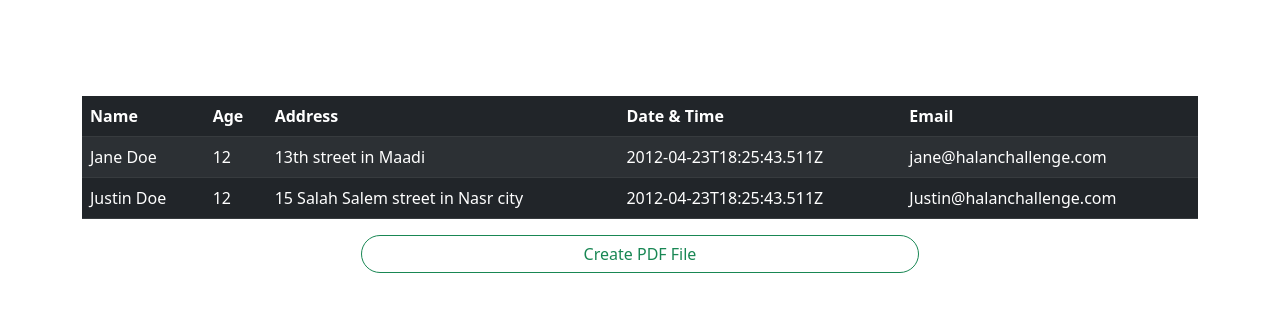
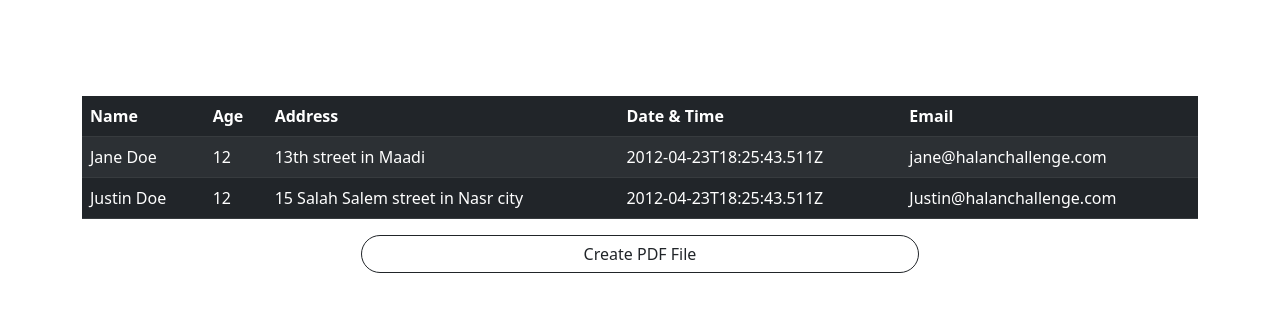
Before and after one commit to HosamSaleh1/HalanChallengesFrontEnd, an Angular app: page / in a window 1280 px wide. Shown: the top 312 px of the page. Built offline with nearby package versions, Linux system fonts and the light colour scheme.

Commit message:
editing the button style & the pdf output

```diff
--- a/src/app/table/table/table.component.html
+++ b/src/app/table/table/table.component.html
@@ -24,6 +24,6 @@
         </div>
     </div>
     <div class="col amt-3 text-center">
-        <button class="btn btn-outline-success rounded-pill " style="width: 50%" (click)="createPdf()">Create PDF File</button>
+        <button class="btn btn-outline-dark rounded-pill " style="width: 50%" (click)="createPdf()">Create PDF File</button>
     </div>
 </div>
--- a/src/app/table/table/table.component.ts
+++ b/src/app/table/table/table.component.ts
@@ -19,11 +19,11 @@ export class TableComponent implements OnInit {
 
   title = 'Users Table';
 
-  head = [['ID', 'NAME', 'Age', 'Address','Date & Time','Email']]
+  head = [[ 'NAME', 'Age', 'Address','Date & Time','Email']]
 
   data = [
-    [1, 'Jane Doe',12, '13th street in Maadi','2012-04-23T18:25:43.511Z', 'jane@halanchallenge.com'],
-    [2, 'Justin Doe', 12,'15 Salah Salem street in Nasr city','2012-04-23T18:25:43.511Z', 'Justin@halanchallenge.com']
+    ['Jane Doe',12, '13th street in Maadi','2012-04-23T18:25:43.511Z', 'jane@halanchallenge.com'],
+    ['Justin Doe', 12,'15 Salah Salem street in Nasr city','2012-04-23T18:25:43.511Z', 'Justin@halanchallenge.com']
   ]
 
   Users: Users[] = [
```
